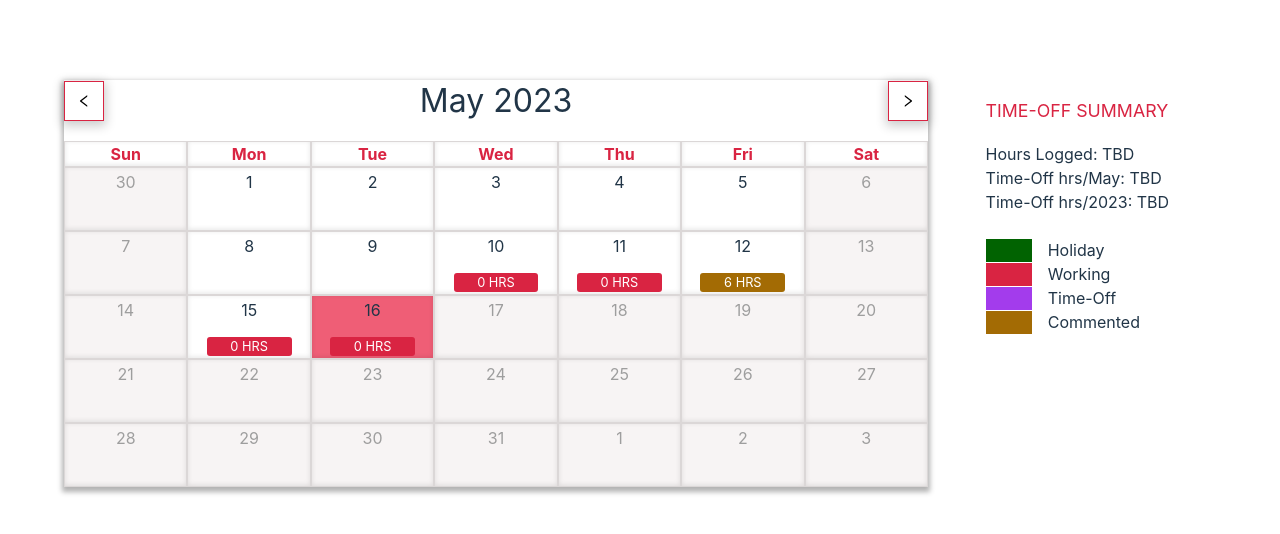
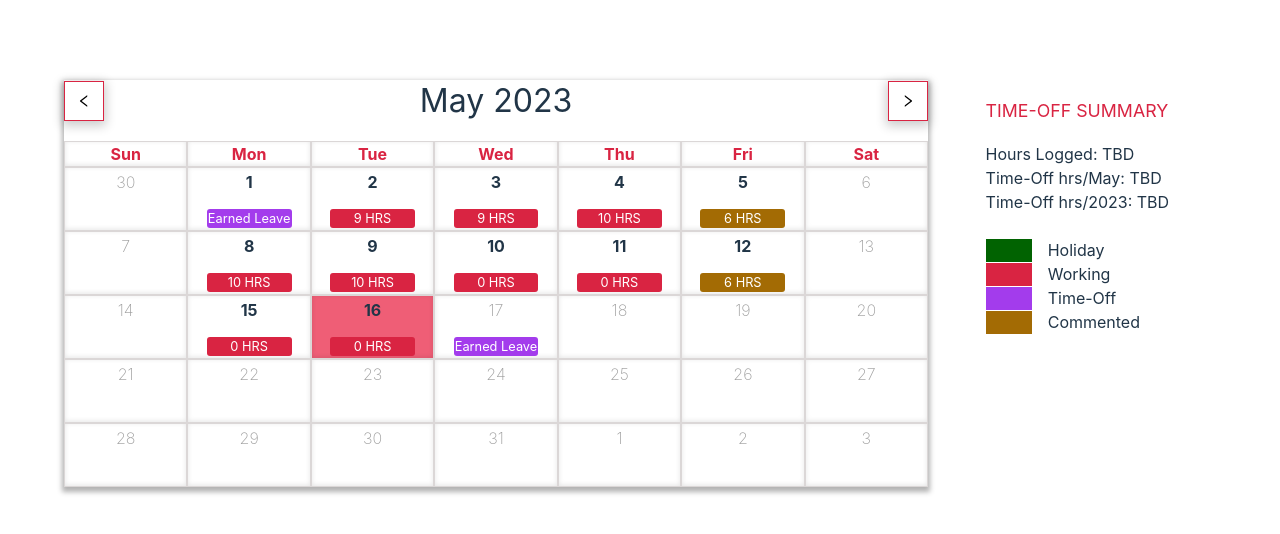
Before and after one commit to aadarsh10c/calendar-react, a React (Vite) app: page / in a window 1280 px wide. Shown: the top 534 px of the page. Built offline with nearby package versions, Linux system fonts and the light colour scheme.

Commit message:
modal completed

```diff
--- a/src/Calendar.jsx
+++ b/src/Calendar.jsx
@@ -33,8 +33,8 @@ export default function Calendar(){
     const [ showPopUp , setShowPopUp ] = React.useState( _HIDE )
     const [ showModal , setShowModal ] = React.useState( _HIDE )
     const [ activeDate , setActiveDate] = useState( new Date ())
-    const [ colour , setColour ] = useState( '')
-    const [ message , setMessage ] = useState( '')
+    const [ colour , setColour ] = useState( null )
+    const [ detail , setDetail ] = useState( null )
 
 
     //set showPopup to false,so that it can be reused for popups and dialogs
@@ -50,22 +50,37 @@ export default function Calendar(){
     const holidayMap = parseResponseToMap( holidayJSON )
     const timeSheetMap = parseResponseToMap( timeSheetJSON )
 
+    //props for modal
+    let timeSheet={
+        'employeeName': timeSheetJSON.body.employeeName,
+        'userID': timeSheetJSON.body.userId
+    }
+
     //handle popup state and click event
     const handleClick = ( dateString, { isDayGreaterthanToday, isWeekEnd }  ) => {
-        if (holidayMap.has(dateString)) {
+        if (holidayMap.has(dateString))
+        {
             setColour(_HOLIDAY)
-            setMessage( holidayMap.get( dateString ).reason )
+            setDetail( holidayMap.get( dateString ).reason )
             setShowPopUp( _SHOW_POPUP )
-        }else if ( isWeekEnd ){
+        }
+        else if ( isWeekEnd )
+        {
             setColour(_INVALID)
-            setMessage( 'Weekend')
+            setDetail( 'Weekend')
             setShowPopUp( _SHOW_POPUP )
-        }else if ( isDayGreaterthanToday > 0 ){
+        }
+        else if ( isDayGreaterthanToday > 0 )
+        {
             setColour(_INVALID)
-            setMessage( 'InActive Date')
+            setDetail( 'InActive Date')
             setShowPopUp( _SHOW_POPUP )
-        } else{
+        }
+        else
+        {
             setShowModal(_SHOW_MODAL)
+            let timesheet = timeSheetMap.has( dateString ) ? timeSheetMap.get( dateString ) : null
+            setDetail(() => timesheet )
         }
     }
 
@@ -85,16 +100,22 @@ export default function Calendar(){
         }else{
             if(timeSheetMap.has(formatedDate) ){
                 const timeSheet = timeSheetMap.get(formatedDate)
+
                 const leave = timeSheet.leave
                 const workingHours = timeSheet.workingHours
                 const hasComments = timeSheet.comments.length
-                if( leave ) styleOfWidget = 'leave'
+
                 if( hasComments > 0){
                     styleOfWidget = 'commented'
                     value = `${workingHours} HRS`
                 }else{
                     styleOfWidget = 'working'
                     value = `${workingHours} HRS`
+                }
+
+                if( leave ) {
+                    value = `${leave}`
+                    styleOfWidget = 'leave'
                 }
             }
         }
@@ -179,8 +200,8 @@ export default function Calendar(){
           <div className="calendar-table">
                 {daysInWeek}
                 {getDates()}
-                { (showPopUp === _SHOW_POPUP ) && <Popup colour={colour} message={message} /> }
-                { (showModal === _SHOW_MODAL ) && <Modal closeModal={ () => setShowModal(_HIDE)} />}
+                { (showPopUp === _SHOW_POPUP ) && <Popup colour={colour} detail={detail} /> }
+                { (showModal === _SHOW_MODAL ) && <Modal timeSheet={ detail } closeModal={ () => setShowModal(_HIDE)} />}
           </div>
         </div>
     )
--- /dev/null
+++ b/src/InfoBox.jsx
@@ -0,0 +1,55 @@
+import React from "react";
+import { FaRegWindowClose } from 'react-icons/fa'
+
+export default function InfoBox({timeSheet,closeModal}){
+
+    // if timesheet exists get the comments and userId
+    let userId = timeSheet && ( timeSheet.userId ?? '')
+    let comments = timeSheet && ( timeSheet.comments ?? [])
+    // console.log( comments )
+    return(
+        <div className="info" >
+            <div className="info-head">
+                    <h3>
+                        USER ID : { userId ?? '' }
+                    </h3>
+                    <FaRegWindowClose
+                    className="info-closeBtn"
+                    onClick={closeModal} />
+            </div>
+            { timeSheet == null ? <h2>Timsheet Detail Not Recorded</h2> :
+                <>
+
+                <div className="info-main">
+                    <p>Name : { timeSheet.employeeName ?? ''}</p>
+                    <p>Date : { timeSheet.date ?? ''}</p>
+                    <p>Working Hours : { timeSheet.workingHours ?? 0} HRS</p>
+                    <p>Leave : { timeSheet.leave ??  'No Leave' }</p>
+                </div>
+                <div className="info-comment">
+                    { comments.length > 0 ?
+                    comments.map( item => (
+                    <>
+                        <p>
+                            Comment: { item.comment}
+                        </p>
+                        <p>
+                            CommentID: { item.commentId}
+                        </p>
+                        <p>
+                            Commented By: { item.commentedBy}
+                        </p>
+                        <p>
+                            Date: { item.date}
+                        </p>
+                    </>
+                    ))
+                    : <p>No Comments Yet</p>
+                    }
+                </div>
+                </>
+            }
+
+        </div>
+    )
+}
--- a/src/Popup.jsx
+++ b/src/Popup.jsx
@@ -1,8 +1,8 @@
 import React from 'react'
 
-export default function Popup({ colour , message }){
-    console.log( message )
+export default function Popup({ colour , detail }){
+    // console.log( message )
     return(
-      <div className={`Popup ${colour}`}>{message}</div>
+      <div className={`Popup ${colour}`}>{detail}</div>
     )
   }
--- a/src/assets/timeSheet.json
+++ b/src/assets/timeSheet.json
@@ -7,8 +7,8 @@
       "timeSheetlist": [
         {
           "timeSheetId": 567,
-          "userId": 0,
-          "employeeName": null,
+          "userId": 83,
+          "employeeName": "Shrusti",
           "date": "2023-05-10",
           "workingHours": 0,
           "leave": null,
@@ -20,8 +20,8 @@
         },
         {
           "timeSheetId": 595,
-          "userId": 0,
-          "employeeName": null,
+          "userId": 83,
+          "employeeName": "Shrusti",
           "date": "2023-05-11",
           "workingHours": 0,
           "leave": null,
@@ -33,8 +33,8 @@
         },
         {
           "timeSheetId": 672,
-          "userId": 0,
-          "employeeName": null,
+          "userId": 83,
+          "employeeName": "Shrusti",
           "date": "2023-05-12",
           "workingHours": 6,
           "leave": null,
@@ -54,8 +54,8 @@
         },
         {
           "timeSheetId": 692,
-          "userId": 0,
-          "employeeName": null,
+          "userId": 83,
+          "employeeName": "Shrusti",
           "date": "2023-05-15",
           "workingHours": 0,
           "leave": null,
@@ -67,10 +67,129 @@
         },
         {
           "timeSheetId": 722,
-          "userId": 0,
-          "employeeName": null,
+          "userId": 83,
+          "employeeName": "Shrusti",
           "date": "2023-05-16",
           "workingHours": 0,
+          "leave": null,
+          "comments": [],
+          "holiday": null,
+          "status": null,
+          "managerComment": null,
+          "reSubmit": false
+        },
+        {
+          "timeSheetId": 723,
+          "userId": 83,
+          "employeeName": "Shrusti",
+          "date": "2023-05-17",
+          "workingHours": 0,
+          "leave": "Earned Leave",
+          "comments": [],
+          "holiday": null,
+          "status": null,
+          "managerComment": null,
+          "reSubmit": false
+        },
+        {
+          "timeSheetId": 724,
+          "userId": 83,
+          "employeeName": "Shrusti",
+          "date": "2023-05-01",
+          "workingHours": 0,
+          "leave": "Earned Leave",
+          "comments": [],
+          "holiday": null,
+          "status": null,
+          "managerComment": null,
+          "reSubmit": false
+        },
+        {
+          "timeSheetId": 725,
+          "userId": 83,
+          "employeeName": "Shrusti",
+          "date": "2023-05-02",
+          "workingHours": 9,
+          "leave": null,
+          "comments": [],
+          "holiday": null,
+          "status": null,
+          "managerComment": null,
+          "reSubmit": false
+        },
+        {
+          "timeSheetId": 726,
+          "userId": 83,
+          "employeeName": "Shrusti",
+          "date": "2023-05-03",
+          "workingHours": 9,
+          "leave": null,
+          "comments": [],
+          "holiday": null,
+          "status": null,
+          "managerComment": null,
+          "reSubmit": false
+        },
+        {
+          "timeSheetId": 727,
+          "userId": 83,
+          "employeeName": "Shrusti",
+          "date": "2023-05-04",
+          "workingHours": 10,
+          "leave": null,
+          "comments": [],
+          "holiday": null,
+          "status": null,
+          "managerComment": null,
+          "reSubmit": false
+        },
+        {
+          "timeSheetId": 728,
+          "userId": 83,
+          "employeeName": "Shrusti",
+          "date": "2023-05-05",
+          "workingHours": 6,
+          "leave": null,
+          "comments": [
+            {
+              "timeSheetId": 728,
+              "commentId": 282,
+              "comment": "Testing  Completed",
+              "commentedBy": "meluri@enfec.com",
+              "date": "2023-05-05"
+            },
+            {
+              "timeSheetId": 728,
+              "commentId": 283,
+              "comment": "Deployed to production",
+              "commentedBy": "meluri@enfec.com",
+              "date": "2023-05-07"
+            }
+          ],
+          "holiday": null,
+          "status": "RESUBMITTED",
+          "managerComment": null,
+          "reSubmit": false
+        },
+        {
+          "timeSheetId": 729,
+          "userId": 83,
+          "employeeName": "Shrusti",
+          "date": "2023-05-08",
+          "workingHours": 10,
+          "leave": null,
+          "comments": [],
+          "holiday": null,
+          "status": null,
+          "managerComment": null,
+          "reSubmit": false
+        },
+        {
+          "timeSheetId": 730,
+          "userId": 83,
+          "employeeName": "Shrusti",
+          "date": "2023-05-09",
+          "workingHours": 10,
           "leave": null,
           "comments": [],
           "holiday": null,
--- a/src/index.css
+++ b/src/index.css
@@ -19,6 +19,7 @@
   --purple:rgb(163, 60, 236);
   --orange:rgb(163, 107, 4);
   --tranparent-gray:rgba(215, 203, 203, 0.217);
+  --3DEFFECT: 0 3px 10px 2px rgba(0,0,0, 0.2);
 }
 
 /* a {
@@ -251,12 +252,13 @@ body{
     height: 4em;
     cursor: pointer;
     padding: 2px 0;
+    font-weight: bold;
   }
 
   .inactiveDay{
     color: #9e9e9e;
-    background-color: var(--tranparent-gray);
-    cursor: p
+    /* background-color: var(--tranparent-gray); */
+    font-weight: 200;
   }
 
   .navIcon {
@@ -266,7 +268,7 @@ body{
     cursor: pointer;
     color: black;
     border: 1px solid var(--pink);
-    box-shadow: 0 3px 10px 2px rgba(0,0,0, 0.2);
+    box-shadow: var( --3DEFFECT);
     transform: translateY(0);
     transition: transform .7s;
   }
@@ -318,7 +320,7 @@ body{
     padding: 1em;
     width:10%;
     border-radius: 5px;
-    box-shadow: 0 3px 10px 2px rgba(0,0,0, 0.2);
+    box-shadow: var( --3DEFFECT);
     animation: pulseIn 2s ease-in-out forwards;
   }
 
@@ -344,6 +346,70 @@ body{
     z-index: 1;
   }
 
+  .info{
+    position: absolute;
+    min-width:40%;
+    top:40%;
+    left:50%;
+    transform: translate( -50%, -50%);
+    background-color: white;
+    padding: 1em;
+    border-radius: 3px;
+    box-shadow: var( --3DEFFECT);
+    /* display: flex;
+    flex-wrap: wrap;
+    align-items: center;
+    justify-content: space-around; */
+  }
+  .info-head{
+    display: flex;
+    align-items: center;
+    justify-content: space-between;
+    border-bottom: 1px solid rgba(0,0,0, 0.2);
+    margin-bottom: 1em;
+    font-weight: 500;
+  }
+  .info-head > *{
+    margin:0;
+    padding: .2em;
+    font-weight: inherit;
+    /* background-color: orange; */
+  }
+
+  .info-closeBtn{
+    font-size: 2.5em;
+    filter: drop-shadow(0px 2px 2px rgb(0 0 0 / 0.9));
+    cursor: pointer;
+    color: rgba(0, 0, 0, 0.573);
+    font-weight: inherit;
+  }
+
+  .info-closeBtn:hover{
+    color: green;
+    filter: drop-shadow(0px 2px 2px rgb(green / 0.9));
+
+  }
+
+  .info-main,
+  .info-comment{
+    display: flex;
+    align-items: center;
+    justify-content: flex-start;
+    flex-wrap: wrap;
+    font-weight: 300;
+    gap: .5em;
+  }
+
+  .info-main > *,
+  .info-comment > *{
+    padding: 1em;
+    padding-left: 0;
+    padding-bottom: 0em;
+    font-weight: inherit;
+    margin:0;
+  }
+
+
 
 
 /* --------------------------------------------- */
```
Also changed, not shown: src/Modal.jsx (+5 -5 lines).
